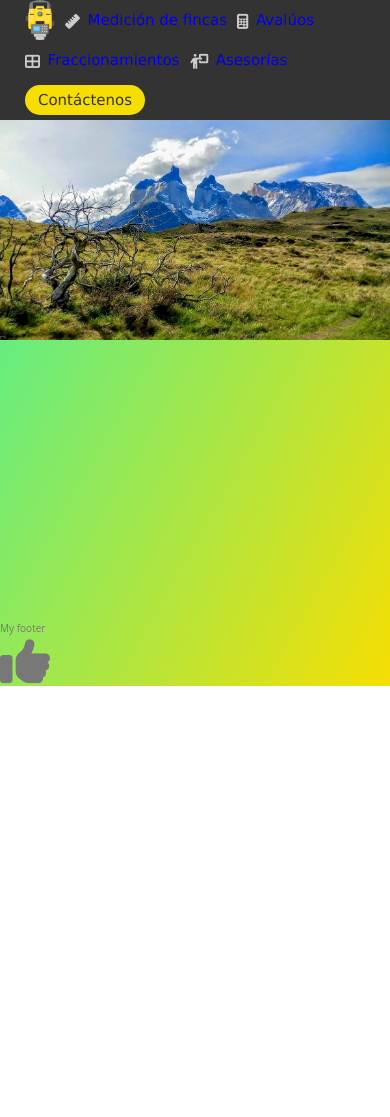
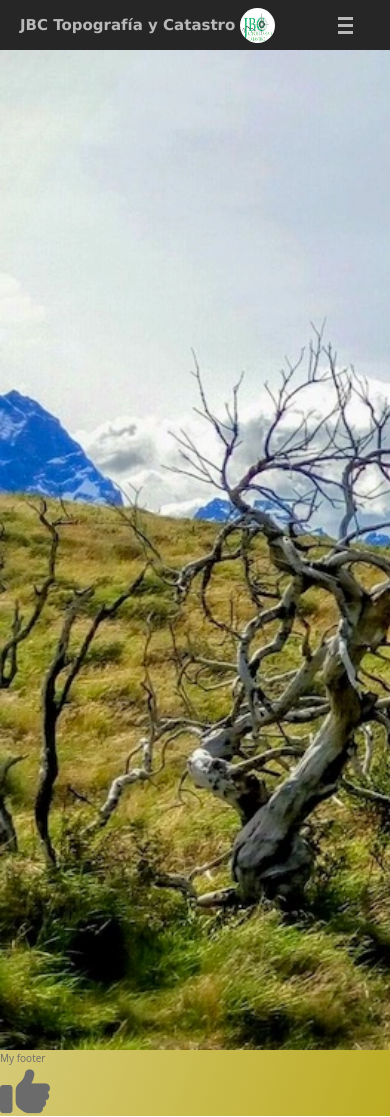
Before and after one commit to davidgq10/jbctopografia, a website: page index.html in a window 390 px wide. Before the commit the page ends 844 px from the top, so only its background shows below. Drawn offline with Linux system fonts and the light colour scheme.

Commit message:
working on responsive design

```diff
--- a/index.html
+++ b/index.html
@@ -40,17 +40,19 @@
 
         <a href="#" class="navbar__item btn--yellow btn--medium">Contáctenos</a>
       </nav>
+      <div class="brand">
+        <h1 class="brand__title">JBC Topografía y Catastro</h1>
+        <img class="brand__img" src="/img/imgIco.jpg" />
+      </div>
+      <div class="burger">
+        <div class="burger__line"></div>
+        <div class="burger__line"></div>
+        <div class="burger__line"></div>
+      </div>
     </header>
 
     <!-- Main content -->
-    <main class="main">
-      <h1 class="main__title">JBC Topografía y Catastro</h1>
-      <img
-        class="main__background"
-        src="/img/patagonia-azul-portada.webp"
-        alt="img_background"
-      />
-    </main>
+    <main class="main"></main>
 
     <!-- Footer -->
     <footer>My footer</footer>
--- a/sass/_base.scss
+++ b/sass/_base.scss
@@ -1,8 +1,8 @@
 //Colors definition
 :root {
-  --color-primary: hsl(48.21, 100%, 89.02%);
-  --color-primary-light: hsl(157, 88%, 58%);
-  --color-primary-dark: hsl(54.1, 98.39%, 48.63%);
+  --color-primary: rgb(252, 255, 79);
+  --color-primary-light: hsl(47, 53%, 85%);
+  --color-primary-dark: rgb(187, 172, 34);
 
   --grey-light-1: #f6f6f6;
   --grey-light-2: #e6e6e6;
@@ -31,6 +31,8 @@
 html {
   box-sizing: border-box;
   font-size: 62.5%; //1rem=10px
+  min-height: 100vh;
+  overflow-x: hidden;
 }
 
 body {
--- a/sass/_component.scss
+++ b/sass/_component.scss
@@ -1,6 +1,6 @@
 .navbar {
-
-  padding-left: 2rem;
+  display: none;
+  @media only screen and (min-width: 700px) {
     display: flex;
     flex-direction: row;
     flex-wrap: wrap;
@@ -10,11 +10,10 @@
     &__icon {
       width: auto;
       height: 4rem;
-    border-radius: 100%;
-    object-fit: cover;
       transition-duration: 1s;
+
       &:hover {
-      transform: rotate(-5deg);
+        transform: rotate(-10deg);
       }
     }
 
@@ -23,6 +22,7 @@
       height: 4rem;
       cursor: pointer;
       transition-duration: 0.4s;
+
       &__text {
         padding-right: 0.5rem;
         line-height: 4rem;
@@ -33,25 +33,22 @@
         text-decoration: none;
         width: 10rem;
         text-align: center;
+      }
 
-      /*&:hover {
-        color: var(--grey-light-1);
-        text-shadow: 0.5px 1px 2px var(--grey-light-1);
-      }*/
-    }
-    &__icon{
+      &__icon {
         color: var(--grey-light-4);
         margin: 5px 5px;
       }
 
-
-    &:hover > &__icon, &:hover > &__text{
+      &:hover>&__icon,
+      &:hover>&__text {
         color: var(--grey-light-1);
       }
-    &:hover{
+
+      &:hover {
         transform: translateY(-2px);
-      box-shadow: 0px 2px  yellow;
-     //border-bottom-style: 1px solid yellow;
+        box-shadow: 0px 2px yellow;
+      }
     }
   }
 }
@@ -59,11 +56,12 @@
 .btn {
   //Colors
   &--yellow {
-    background-color: var(--color-primary-dark);
+    background-color: var(--color-primary);
     color: var(--grey-dark-1);
-    &:hover{
-      box-shadow: 0px 4px 4px var(--color-primary-dark);
-      border: 1px solid yellow
+
+    &:hover {
+      box-shadow: 0px 4px 4px var(--color-primary);
+      border: 1px solid var(--color-primary-dark)
     }
   }
 
@@ -83,18 +81,71 @@
   }
 }
 
+.brand {
+  display: flex;
+  flex-direction: row;
+  align-items: center;
+  min-height: 3.5rem;
+  cursor: default;
+  transition-duration: 0.4s;
+
+  &__title {
+    padding-right: 0.5rem;
+    line-height: 5rem;
+    color: var(--grey-light-4);
+    font-family: "Lucida Sans", "Lucida Sans Regular", "Lucida Grande",
+      "Lucida Sans Unicode", Geneva, Verdana, sans-seri;
+    font-size: 1.5rem;
+    text-decoration: none;
+    text-align: center;
+  }
+
+  &__img {
+    border-radius: 100%;
+    width: 3.5rem;
+    height: 3.5rem;
+  }
+}
+
 .main {
+  background-image: url("/img/patagonia-azul-portada.webp");
+  background-size: cover;
+
   &__background {
-    position: relative;
-    top: 0px;
     width: 100%;
     height: auto;
   }
+
   &__title {
-    height: 0%;
     position: relative;
     top: 8px;
     left: 16px;
     font-size: 18px;
+    z-index: 1;
   }
 }
+
+.burger {
+  display: none;
+  @media only screen and (max-width: 700px) {
+    display: flex;
+    flex-direction: column;
+    justify-content: center;
+    min-height: 5rem;
+    min-width: 5rem;
+    cursor: pointer;
+    transition-duration: 0.4s;
+    &__line {
+      width: 15px;
+      height: 3px;
+      margin: 2px 0px;
+      background-color: var(--grey-light-4);
+      align-self: center;
+
+
+  }
+  &:hover {
+      background-color: var(--grey-light-1);
+    }
+  }
+}
--- a/sass/_layout.scss
+++ b/sass/_layout.scss
@@ -1,12 +1,24 @@
 .header{
   display: flex;
+  flex-wrap: wrap;
   background-color: var(--grey-dark-1);
   max-width: 100%;
-  min-height: 5rem;
+  min-height: 4.5rem;
   align-content: center;
+  justify-content: space-between;
+  padding-left: 2rem;
+  padding-right: 2rem;
 }
 
 .main{
   max-width: 100%;
-  height: 50rem;
+  min-height: 100rem;
 }
+
+.footer{
+  display: flex;
+  background-color: var(--grey-dark-1);
+  max-width: 100%;
+  min-height: 10rem;
+  align-content: center;
+}
```
Also changed, not shown: css/style.css, 1 other file. Lines whose indentation alone changed are shown as unchanged.
